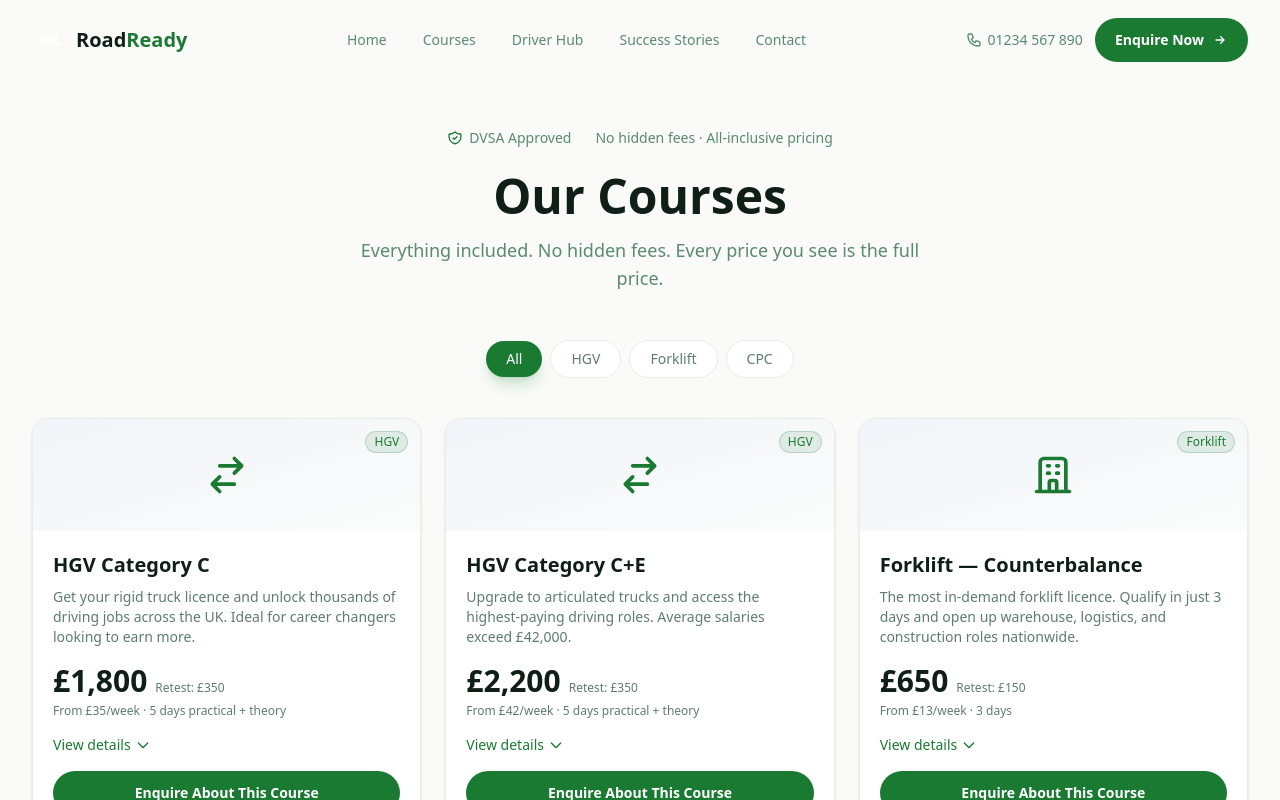
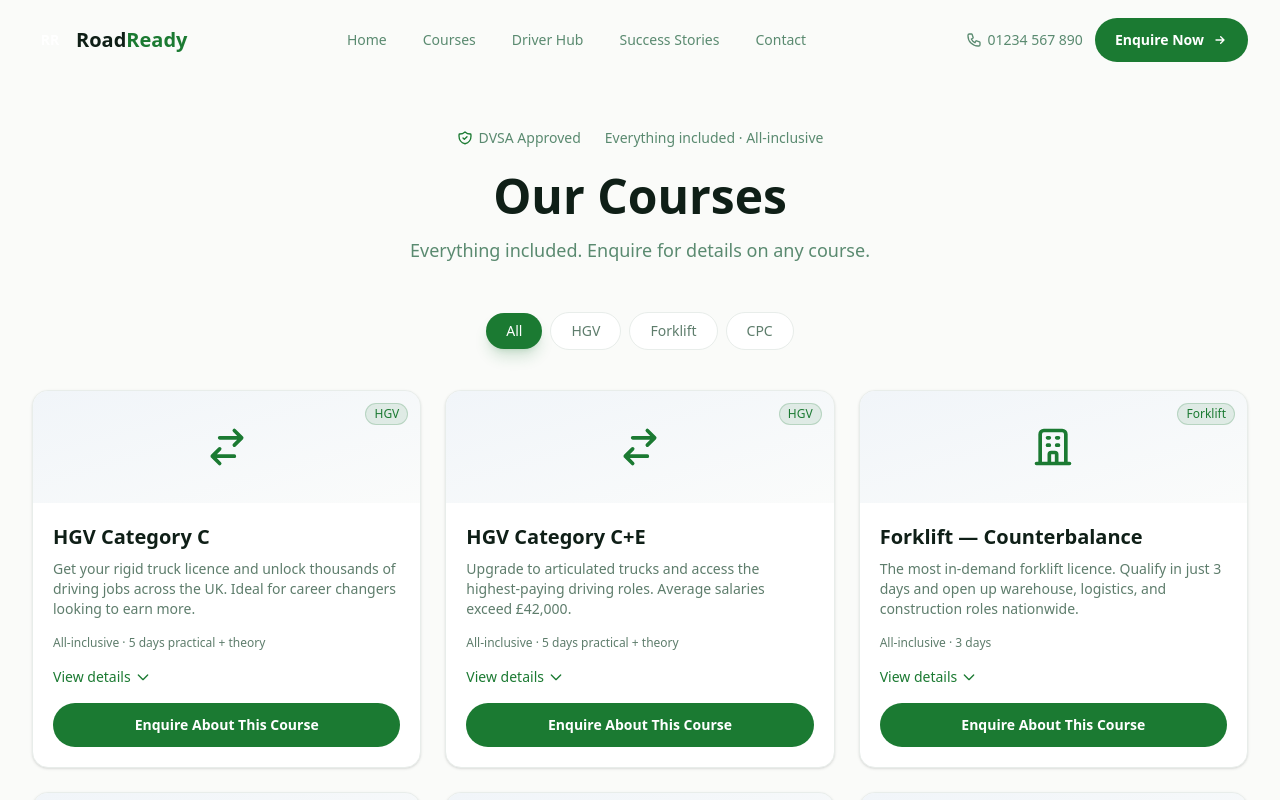
Before and after one commit to Paymahn/roadready, a Next.js app in the folder roadready/: page /courses in a window 1280 px wide. Shown: the top 800 px of the page. Built offline with nearby package versions, Linux system fonts and the light colour scheme.

Commit message:
amir's 3rd site upload

```diff
--- a/roadready/src/app/courses/page.tsx
+++ b/roadready/src/app/courses/page.tsx
@@ -25,12 +25,12 @@ export default function CoursesPage() {
                         <svg className="w-4 h-4 text-blue-600" fill="none" viewBox="0 0 24 24" stroke="currentColor" strokeWidth={2}><path strokeLinecap="round" strokeLinejoin="round" d="M9 12l2 2 4-4m5.618-4.016A11.955 11.955 0 0112 2.944a11.955 11.955 0 01-8.618 3.04A12.02 12.02 0 003 9c0 5.591 3.824 10.29 9 11.622 5.176-1.332 9-6.03 9-11.622 0-1.042-.133-2.052-.382-3.016z" /></svg>
                         DVSA Approved
                     </span>
-                    <span className="flex items-center gap-1.5">No hidden fees · All-inclusive pricing</span>
+                    <span className="flex items-center gap-1.5">Everything included · All-inclusive</span>
                 </div>
                 <div className="text-center mb-12">
                     <h1 className="text-4xl sm:text-5xl font-bold text-dark mb-4 font-heading">Our Courses</h1>
                     <p className="text-lg text-slate-500 max-w-xl mx-auto">
-                        Everything included. No hidden fees. Every price you see is the full price.
+                        Everything included. Enquire for details on any course.
                     </p>
                 </div>
 
@@ -40,8 +40,8 @@ export default function CoursesPage() {
                             key={cat}
                             onClick={() => setActiveCategory(cat)}
                             className={`px-5 py-2 text-sm font-medium rounded-full transition-all duration-200 ${activeCategory === cat
-                                    ? "bg-blue-600 text-white shadow-lg shadow-blue-600/20"
-                                    : "bg-white text-slate-400 hover:text-dark border border-slate-800 hover:border-blue-600/30"
+                                ? "bg-blue-600 text-white shadow-lg shadow-blue-600/20"
+                                : "bg-white text-slate-400 hover:text-dark border border-slate-800 hover:border-blue-600/30"
                                 }`}
                         >
                             {cat}
@@ -94,13 +94,7 @@ function CourseCard({
                 <p className="text-sm text-slate-400 mb-4 flex-1">{course.description}</p>
 
                 <div className="mb-4">
-                    <div className="flex items-baseline gap-2">
-                        <span className="text-3xl font-bold text-dark">{formatCurrency(course.price)}</span>
-                        {course.retestPrice > 0 && (
-                            <span className="text-xs text-slate-400">Retest: {formatCurrency(course.retestPrice)}</span>
-                        )}
-                    </div>
-                    <p className="text-xs text-slate-400 mt-1">From £{course.weeklyFrom}/week · {course.duration}</p>
+                    <p className="text-xs text-slate-400">All-inclusive · {course.duration}</p>
                 </div>
 
                 <button onClick={onToggle} className="flex items-center gap-1 text-sm text-blue-600 hover:text-blue-500 transition-colors mb-4">
```
